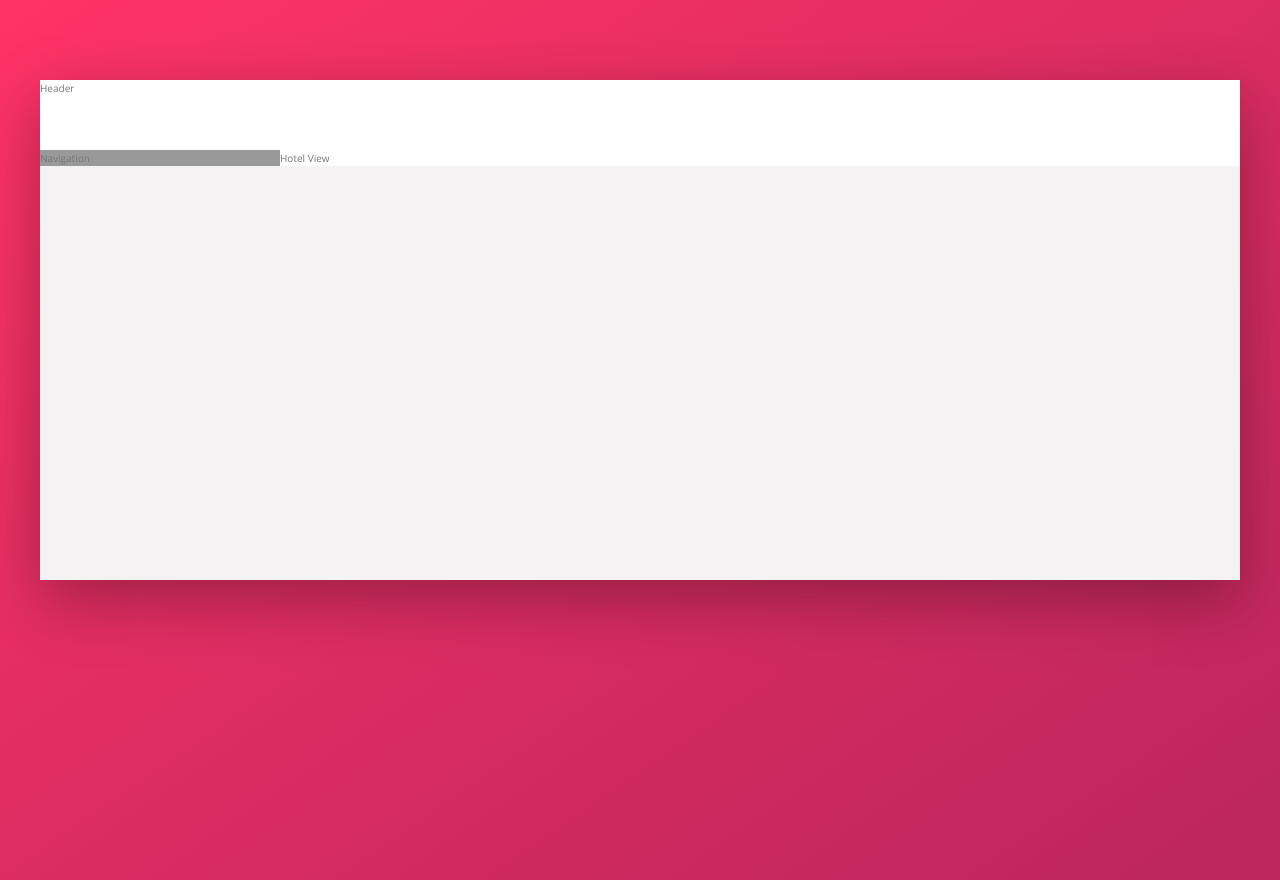
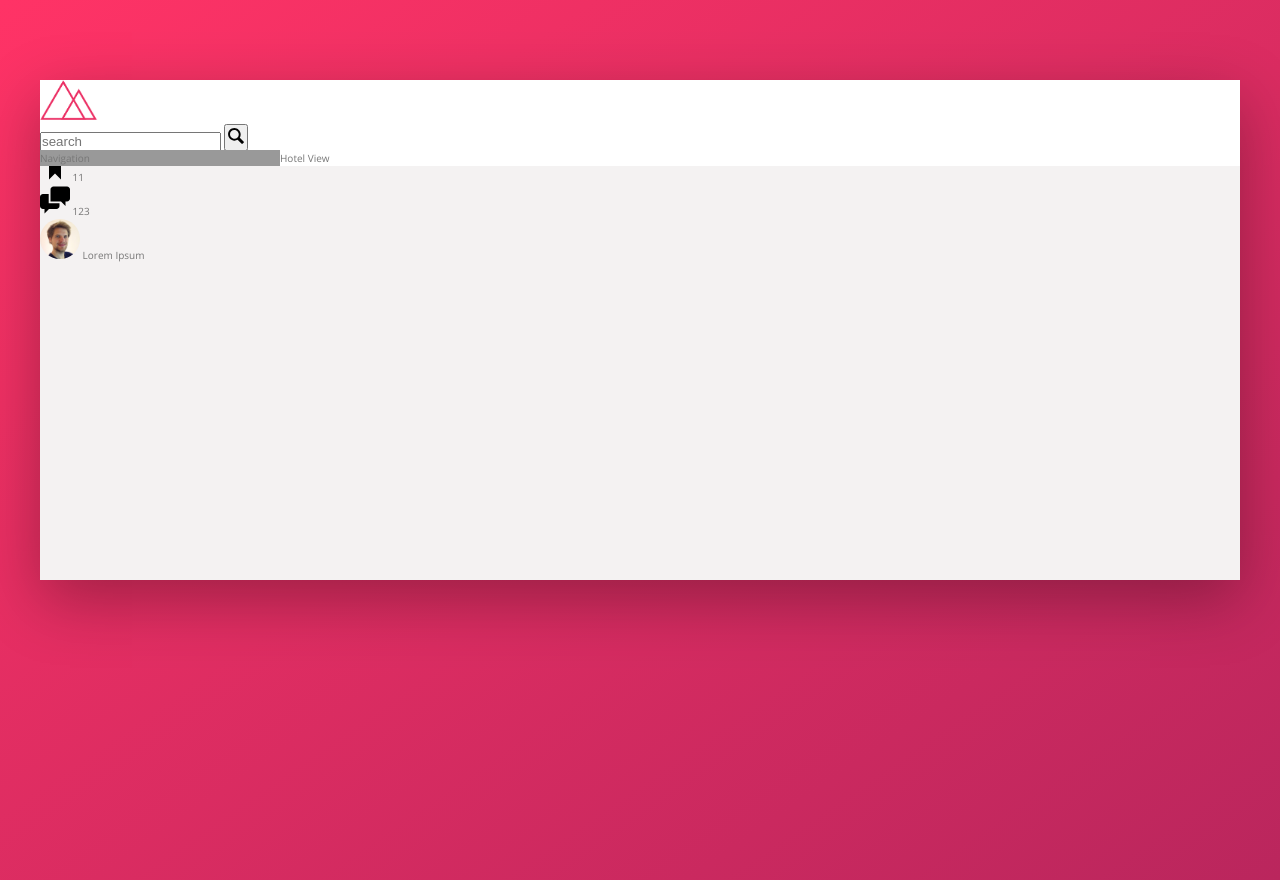
Before and after one commit to paulinapawelczyk/booking-page, a website: page index.html in a window 1280 px wide. Drawn offline with nearby package versions, Linux system fonts and the light colour scheme.

Commit message:
Add overall layout and basic header configuration

```diff
--- a/css/style.css
+++ b/css/style.css
@@ -56,6 +56,24 @@ body {
   min-height: 100vh;
 }
 
+.logo {
+  height: 4rem;
+}
+
+.search__icon {
+  height: 2rem;
+  width: 2rem;
+}
+
+.user-nav__icon {
+  height: 3rem;
+  width: 3rem;
+}
+.user-nav__admin-photo {
+  height: 4rem;
+  width: 4rem;
+  border-radius: 50%;
+}
 .container {
   max-width: 120rem;
   margin: 8rem auto;
--- a/index.html
+++ b/index.html
@@ -15,10 +15,36 @@
 <body>
     <div class="container">
         <header class="header">
-            Header
+            <img src="img/logo.png" alt="app logo" class="logo">
+            <form action="#" class="search">
+                <input type="text" class="search__input" placeholder="search">
+                <button class="search__button">
+                    <svg class="search__icon">
+                        <use xlink:href='img/sprite.svg#icon-magnifying-glass'></use>
+                    </svg>
+                </button>
+            </form>
+            <nav class="user-nav" aria-label="user-nav">
+                <div class="user-nav__icon_box">
+                    <svg class="user-nav__icon">
+                        <use xlink:href='img/sprite.svg#icon-bookmark'></use>
+                    </svg>
+                    <span class="user-nav__notif">11</span>
+                </div>
+                <div class="user-nav__icon_box">
+                    <svg class="user-nav__icon">
+                        <use xlink:href='img/sprite.svg#icon-chat'></use>
+                    </svg>
+                    <span class="user-nav__notif">123</span>
+                </div>
+                <div class="user-nav__admin">
+                    <img src="img/user.jpg" alt="Admin photo" class="user-nav__admin-photo">
+                    <span class="user-nav__admin-name">Lorem Ipsum</span>
+                </div>
+            </nav>
         </header>
         <div class="content">
-            <nav class="navigation">
+            <nav class="navigation" aria-label="navigation">
                 Navigation
             </nav>
             <main class="hotel-view">
```
Also changed, not shown: img/SVG/aircraft-take-off.svg (added), img/SVG/bookmark.svg (added), img/SVG/chat.svg (added), img/SVG/chevron-small-right.svg (added), img/SVG/home.svg (added), img/SVG/key.svg (added), img/SVG/location-pin.svg (added), img/SVG/magnifying-glass.svg (added), img/SVG/map.svg (added), img/SVG/star.svg (added), img/chevron-thin-right.svg (deleted), img/sprite.svg.
